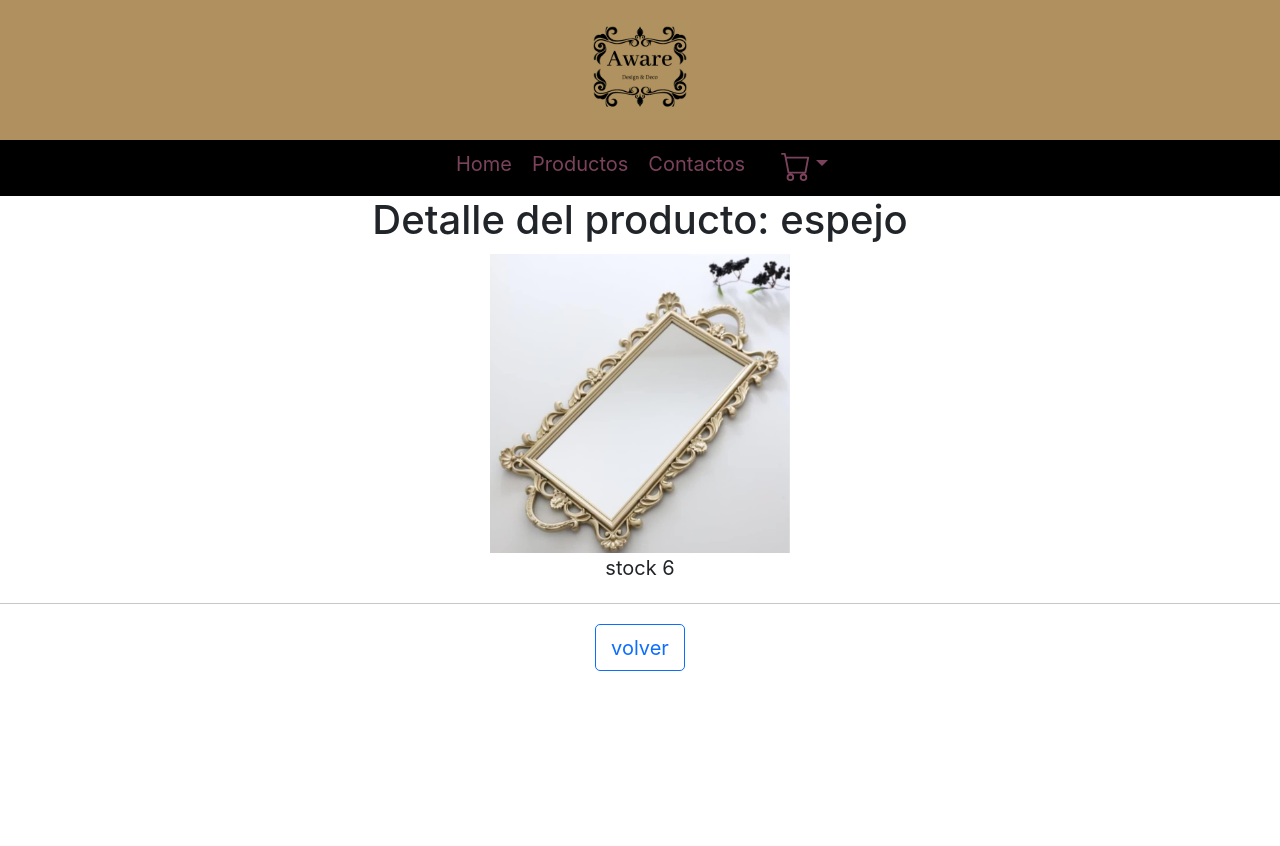
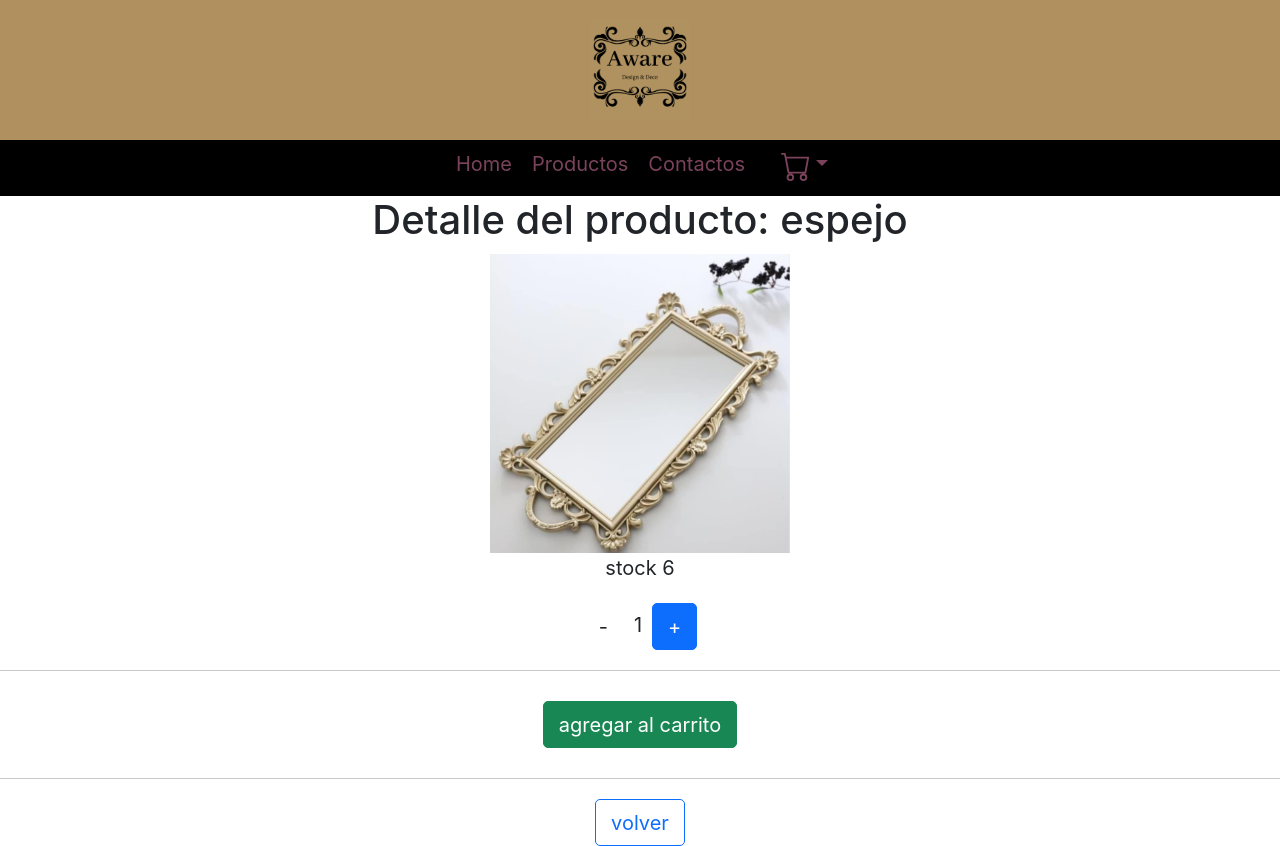
Before and after one commit to emixi45/awaredesign-bustamante, a React (Create React App) app: page /detail/1 in a window 1280 px wide. Before the commit the page ends 800 px from the top, so only its background shows below. Built offline with nearby package versions, Linux system fonts and the light colour scheme.

Commit message:
correcion-1erfinal

```diff
--- a/src/components/ItemDetail.jsx
+++ b/src/components/ItemDetail.jsx
@@ -1,11 +1,22 @@
-import React from "react";
+import React, { useState } from "react";
 import { useNavigate } from "react-router-dom";
+import ItemCount from "./types/ItemCount";
 
 const ItemDetail=({productoDetail})=>{
-    const {nombre,stock,img}=productoDetail
+    const {id,nombre,stock,img}=productoDetail
     const navigate=useNavigate()
     const handleNavigate=()=>{
         navigate(-1)
+    }
+    const [cantidad,setCantidad] = useState(1)
+    const agregarCarrito = () =>{
+        const itemToAdd = {
+            id,
+            nombre,
+            stock,
+            cantidad
+        }
+        console.log(itemToAdd)
     }
     return(
         <div>
@@ -14,6 +25,13 @@ const ItemDetail=({productoDetail})=>{
             </h2>
             <img className='img-detalle'src={img} alt={nombre} />
             <p>stock {stock}</p>
+            <ItemCount
+            max={stock}
+            cantidad={cantidad}
+            setCantidad={setCantidad}
+            onAdd={agregarCarrito}
+            />
+
             <hr/>
             <button className="btn btn-outline-primary" onClick={handleNavigate}>volver</button>
         </div>
--- a/src/components/Navbar/Navbar.js
+++ b/src/components/Navbar/Navbar.js
@@ -1,14 +1,10 @@
 import React from 'react';
 import logoAware from '../mocks/images/logoaware.png';
 import CartWidget from '../CartWidget/CartWidget';
-import Carrito from '../types/Functional';
+
 import { Link } from 'react-router-dom';
 
-const stock=10;
-const initial=1;
-const onAdd=(contador)=>{
-  console.log('click',contador);
-};
+
 const Navbar = () => {
     return <div className='menu'>
 
@@ -22,10 +18,7 @@ const Navbar = () => {
                 <Link to='/Contacto' className='icons' >Contactos</Link>
 
                 <button className="icons btn  dropdown-toggle" type="button" id="dropdownMenuButton1" data-bs-toggle="dropdown" aria-expanded="false">
-                    <CartWidget /></button>
-                <ul className="dropdown-menu" aria-labelledby="dropdownMenuButton1">
-                    <li><Link to='./' className="dropdown-item" ><Carrito stock={stock} initial={initial} onAdd={onAdd} /></Link></li>
-                </ul>
+                    <CartWidget />{}</button>
             </div>
 
 
--- a/src/components/types/Functional.js
+++ /dev/null
@@ -1,44 +0,0 @@
-import React,{useState} from "react";
-
-const Carrito=({stock,initial,onAdd})=>{
-
-    const [contador,setContador]=useState(initial);
-
-
-
-const clickSum=() => {
-    if (contador===stock){
-        return;
-    }
-    setContador(contador +1 );
-};
-
-const clickRes=()=>{
-    if (contador===initial){
-        return;
-    }
-    setContador(contador -1 );
-};
-
-const addToCart =()=>{
-    onAdd(contador);
-};
-return (
-
-    <div>
-        <h2>{contador}</h2>
-        <div>
-            <button onClick={()=> clickSum()}><svg xmlns="http://www.w3.org/2000/svg" width="16" height="16" fill="currentColor" className="bi bi-plus-lg" viewBox="0 0 16 16">
-            <path dd="evenodd" d="M8 2a.5.5 0 0 1 .5.5v5h5a.5.5 0 0 1 0 1h-5v5a.5.5 0 0 1-1 0v-5h-5a.5.5 0 0 1 0-1h5v-5A.5.5 0 0 1 8 2Z"/>
-            </svg></button>
-            <button onClick={()=> clickRes()}><svg xmlns="http://www.w3.org/2000/svg" width="16" height="16" fill="currentColor" className="bi bi-dash-lg" viewBox="0 0 16 16">
-            <path dd="evenodd" d="M2 8a.5.5 0 0 1 .5-.5h11a.5.5 0 0 1 0 1h-11A.5.5 0 0 1 2 8Z"/>
-            </svg></button>
-        </div>
-        <div>
-            <button onClick={()=> addToCart()}>agregar</button>
-        </div>
-    </div>
-);
-}
-export default Carrito;
--- /dev/null
+++ b/src/components/types/ItemCount.js
@@ -0,0 +1,22 @@
+
+const ItemCount=({max=10,onAdd,setCantidad,cantidad})=>{
+    const handleSumar=( ) =>{
+        cantidad < max && setCantidad(cantidad + 1)
+    }
+    const handleRestar =() =>{
+        cantidad > 1 && setCantidad(cantidad - 1)
+    }
+
+
+return (
+
+    <div>
+        <button className="btn btn-ouline-primary" onClick={handleRestar}>-</button>
+        <span className="mx-2">{cantidad}</span>
+        <button className="btn btn-primary" onClick={handleSumar}>+</button>
+        <hr/>
+        <button className="btn btn-success my-2" onClick={onAdd}>agregar al carrito</button>
+    </div>
+);
+}
+export default ItemCount;
```
